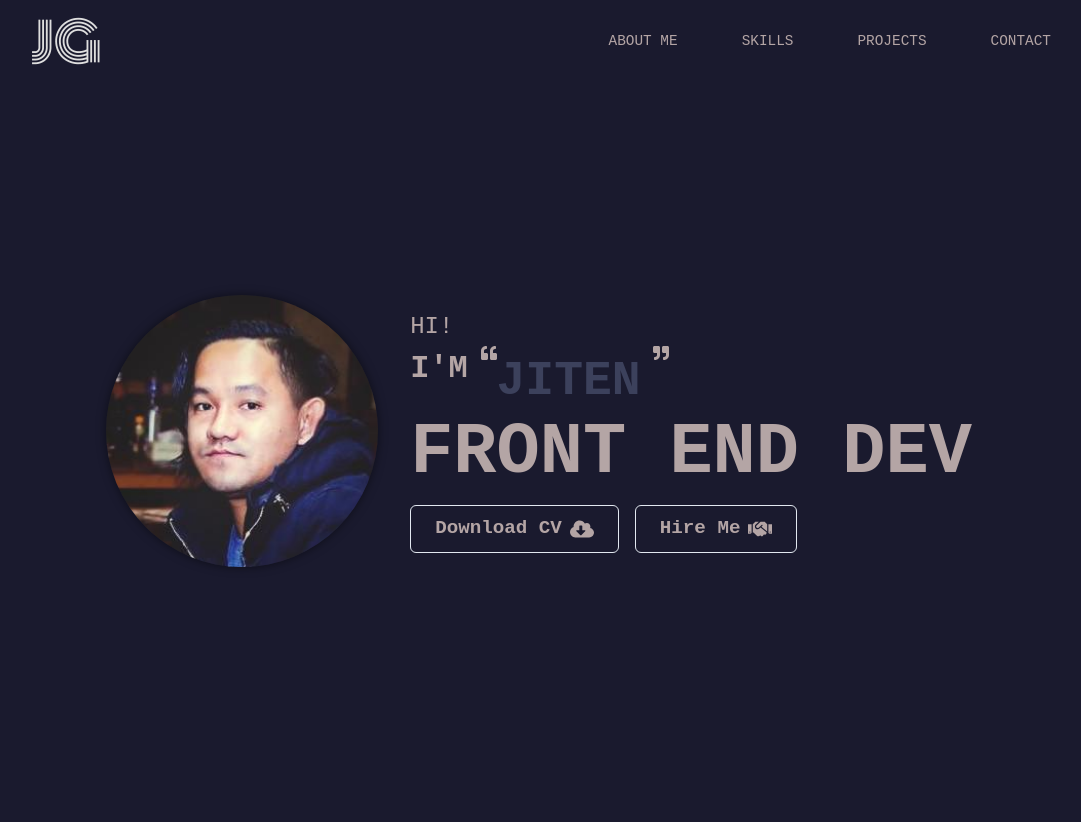
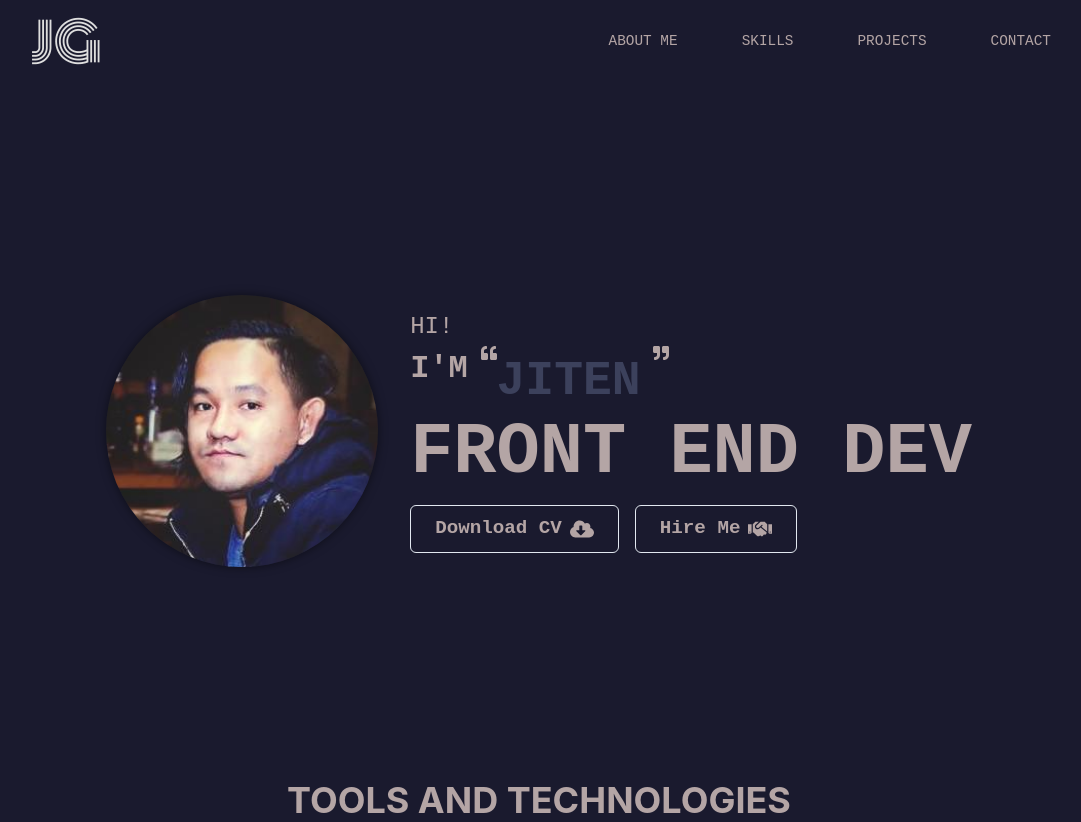
Before and after one commit to zeetaengrg/portfolio, a Next.js app: page / in a window 1280 px wide. Shown: the whole page, without its empty margins (101-1182 px from the left). Before the commit the page ends 800 px from the top, so only its background shows below. Built offline with nearby package versions, Linux system fonts and the light colour scheme.

Commit message:
feat: Skills component added to the layout

```diff
--- a/pages/index.jsx
+++ b/pages/index.jsx
@@ -1,11 +1,13 @@
 import Intro from "../components/Intro";
 import Navbar from "../components/Navbar";
+import Skills from "../components/Skills";
 
 const Home = () => {
 	return (
 		<div>
 			<Navbar />
 			<Intro />
+			<Skills />
 		</div>
 	);
 };
```
